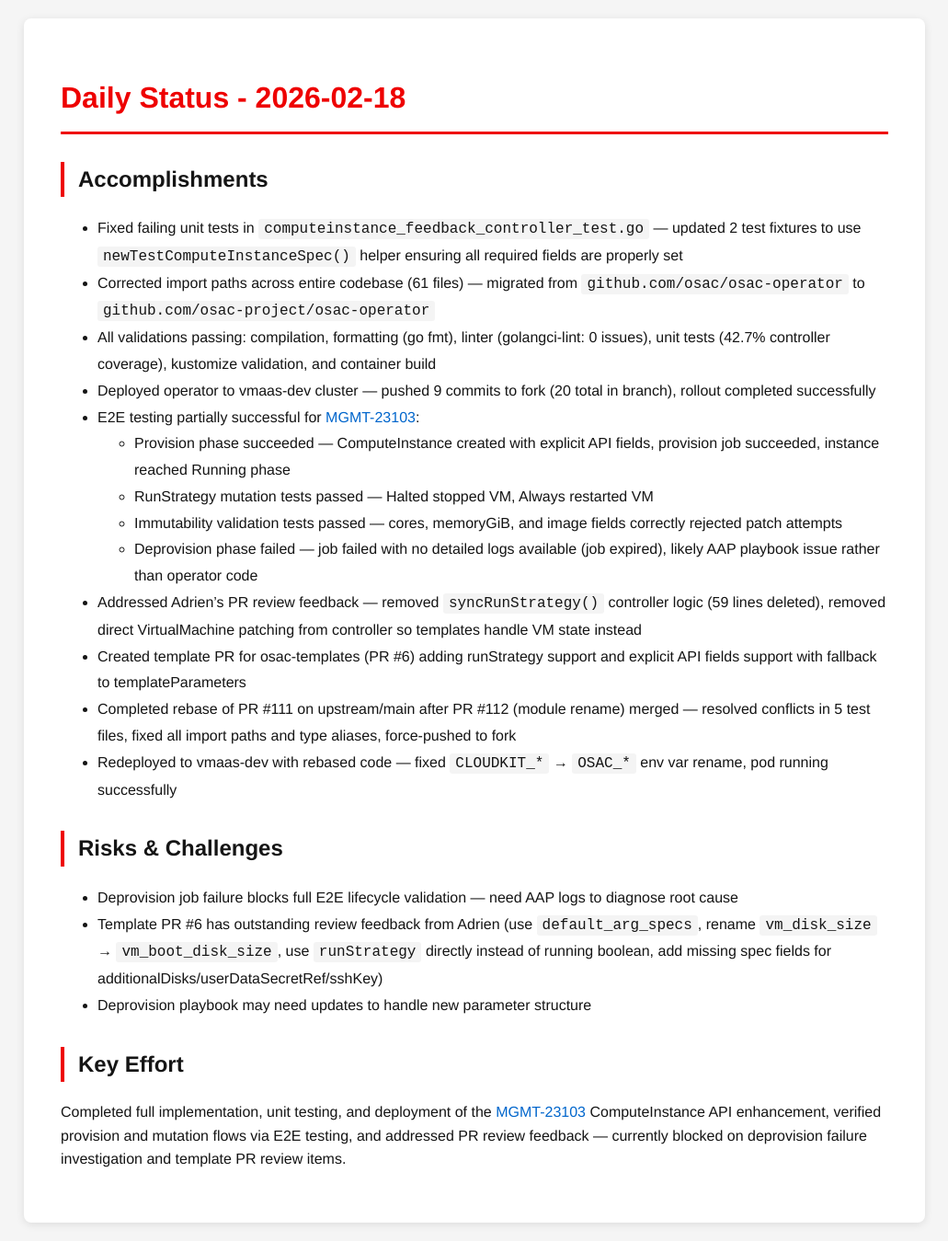
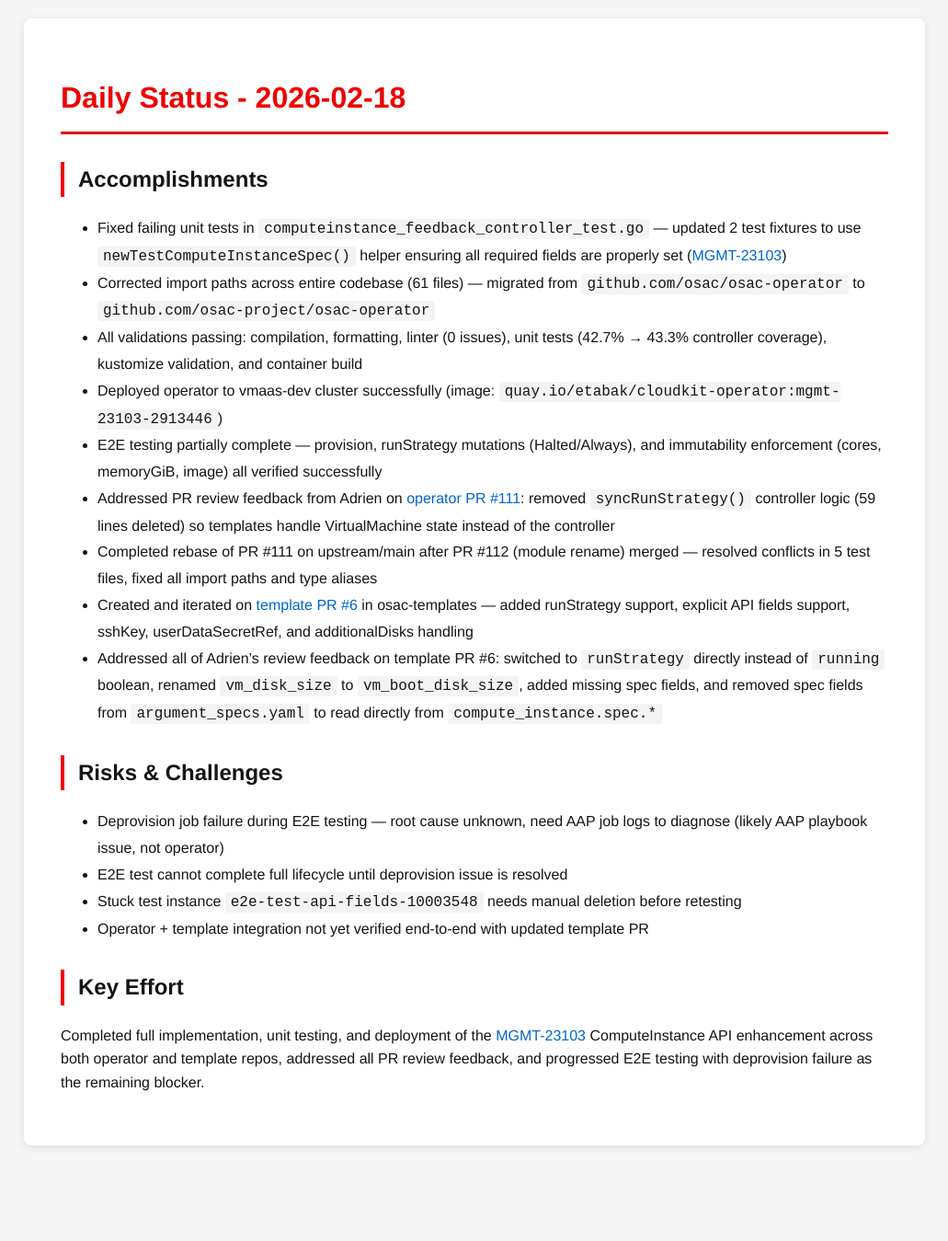
Before and after one commit to tzvatot/daily-status, a Jekyll site: the page built from 2026-02-18.md, in a window 1280 px wide. Shown: the whole page at 92% size, without its empty margins (124-1155 px from the left). Built offline with Jekyll 4.4.1, drawn with Linux system fonts in a browser that asks for light colours; after the commit the page ends 1265 px from its top, so only the background shows below that.

Commit message:
Daily status update - 2026-02-18

```diff
--- a/2026-02-18.md
+++ b/2026-02-18.md
@@ -8,26 +8,23 @@ date: 2026-02-18
 
 ## Accomplishments
 
-- Fixed failing unit tests in `computeinstance_feedback_controller_test.go` — updated 2 test fixtures to use `newTestComputeInstanceSpec()` helper ensuring all required fields are properly set
+- Fixed failing unit tests in `computeinstance_feedback_controller_test.go` — updated 2 test fixtures to use `newTestComputeInstanceSpec()` helper ensuring all required fields are properly set ([MGMT-23103](https://issues.redhat.com/browse/MGMT-23103))
 - Corrected import paths across entire codebase (61 files) — migrated from `github.com/osac/osac-operator` to `github.com/osac-project/osac-operator`
-- All validations passing: compilation, formatting (go fmt), linter (golangci-lint: 0 issues), unit tests (42.7% controller coverage), kustomize validation, and container build
-- Deployed operator to vmaas-dev cluster — pushed 9 commits to fork (20 total in branch), rollout completed successfully
-- E2E testing partially successful for [MGMT-23103](https://issues.redhat.com/browse/MGMT-23103):
-  - Provision phase succeeded — ComputeInstance created with explicit API fields, provision job succeeded, instance reached Running phase
-  - RunStrategy mutation tests passed — Halted stopped VM, Always restarted VM
-  - Immutability validation tests passed — cores, memoryGiB, and image fields correctly rejected patch attempts
-  - Deprovision phase failed — job failed with no detailed logs available (job expired), likely AAP playbook issue rather than operator code
-- Addressed Adrien's PR review feedback — removed `syncRunStrategy()` controller logic (59 lines deleted), removed direct VirtualMachine patching from controller so templates handle VM state instead
-- Created template PR for osac-templates (PR #6) adding runStrategy support and explicit API fields support with fallback to templateParameters
-- Completed rebase of PR #111 on upstream/main after PR #112 (module rename) merged — resolved conflicts in 5 test files, fixed all import paths and type aliases, force-pushed to fork
-- Redeployed to vmaas-dev with rebased code — fixed `CLOUDKIT_*` → `OSAC_*` env var rename, pod running successfully
+- All validations passing: compilation, formatting, linter (0 issues), unit tests (42.7% → 43.3% controller coverage), kustomize validation, and container build
+- Deployed operator to vmaas-dev cluster successfully (image: `quay.io/etabak/cloudkit-operator:mgmt-23103-2913446`)
+- E2E testing partially complete — provision, runStrategy mutations (Halted/Always), and immutability enforcement (cores, memoryGiB, image) all verified successfully
+- Addressed PR review feedback from Adrien on [operator PR #111](https://github.com/osac-project/osac-operator/pull/111): removed `syncRunStrategy()` controller logic (59 lines deleted) so templates handle VirtualMachine state instead of the controller
+- Completed rebase of PR #111 on upstream/main after PR #112 (module rename) merged — resolved conflicts in 5 test files, fixed all import paths and type aliases
+- Created and iterated on [template PR #6](https://github.com/osac-project/osac-templates/pull/6) in osac-templates — added runStrategy support, explicit API fields support, sshKey, userDataSecretRef, and additionalDisks handling
+- Addressed all of Adrien's review feedback on template PR #6: switched to `runStrategy` directly instead of `running` boolean, renamed `vm_disk_size` to `vm_boot_disk_size`, added missing spec fields, and removed spec fields from `argument_specs.yaml` to read directly from `compute_instance.spec.*`
 
 ## Risks & Challenges
 
-- Deprovision job failure blocks full E2E lifecycle validation — need AAP logs to diagnose root cause
-- Template PR #6 has outstanding review feedback from Adrien (use `default_arg_specs`, rename `vm_disk_size` → `vm_boot_disk_size`, use `runStrategy` directly instead of running boolean, add missing spec fields for additionalDisks/userDataSecretRef/sshKey)
-- Deprovision playbook may need updates to handle new parameter structure
+- Deprovision job failure during E2E testing — root cause unknown, need AAP job logs to diagnose (likely AAP playbook issue, not operator)
+- E2E test cannot complete full lifecycle until deprovision issue is resolved
+- Stuck test instance `e2e-test-api-fields-10003548` needs manual deletion before retesting
+- Operator + template integration not yet verified end-to-end with updated template PR
 
 ## Key Effort
 
-Completed full implementation, unit testing, and deployment of the [MGMT-23103](https://issues.redhat.com/browse/MGMT-23103) ComputeInstance API enhancement, verified provision and mutation flows via E2E testing, and addressed PR review feedback — currently blocked on deprovision failure investigation and template PR review items.
+Completed full implementation, unit testing, and deployment of the [MGMT-23103](https://issues.redhat.com/browse/MGMT-23103) ComputeInstance API enhancement across both operator and template repos, addressed all PR review feedback, and progressed E2E testing with deprovision failure as the remaining blocker.
```
